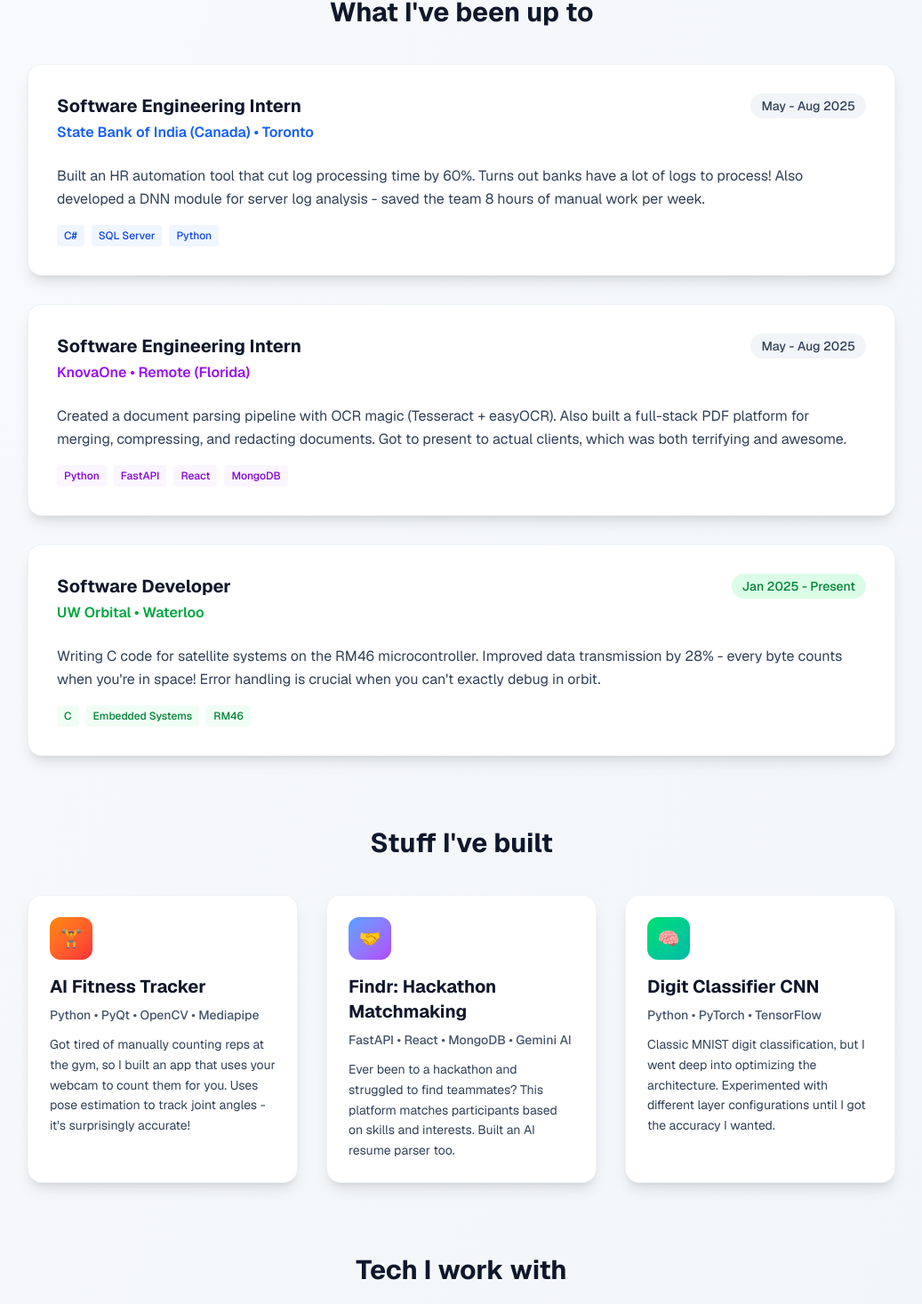
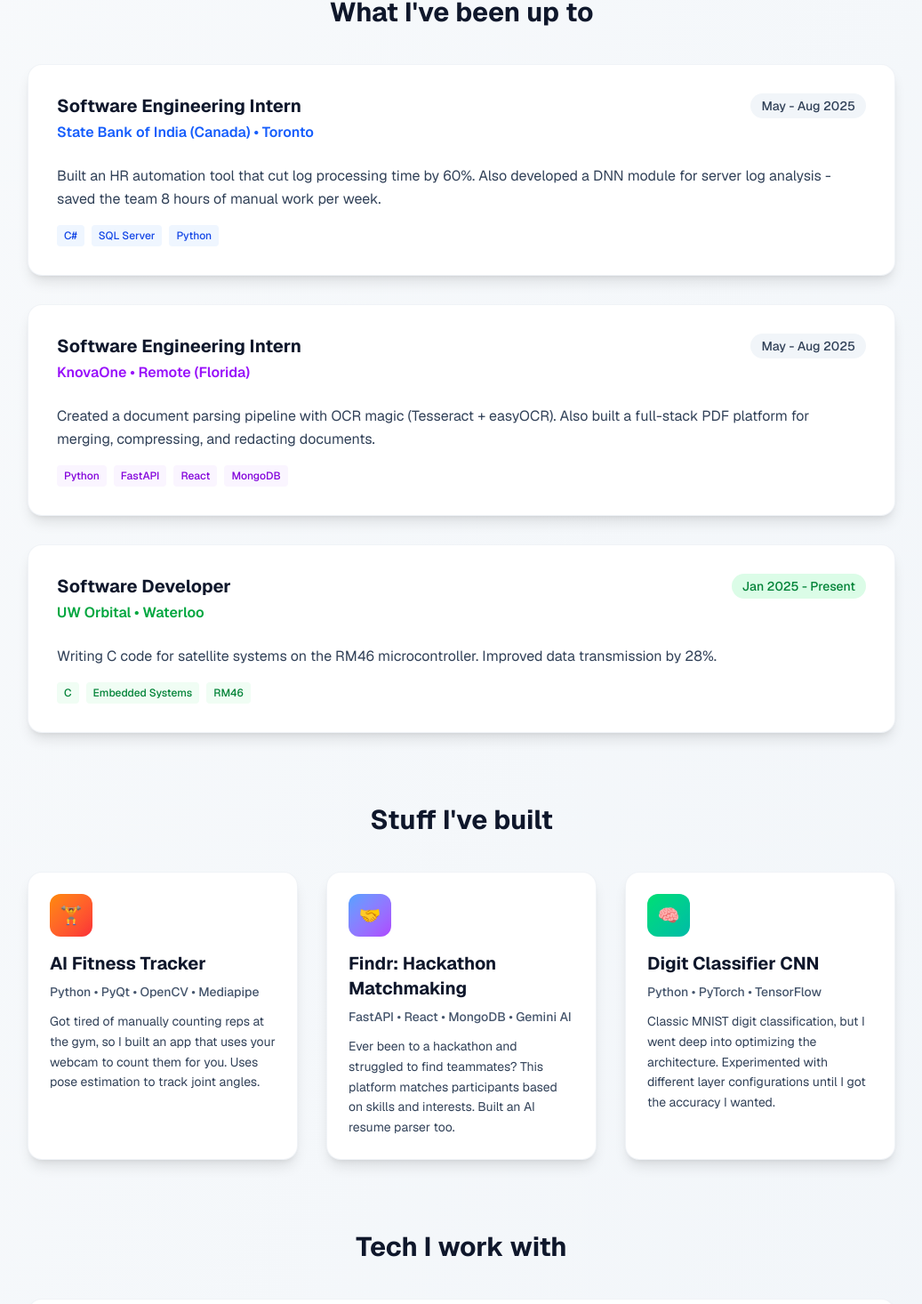
Before and after one commit to VivaanChugh/my-app, a Next.js app: page / in a window 1280 px wide. Shown: the part 584-2050 px from the top of the page at 89% size, without its empty margins (121-1158 px from the left). Built offline with nearby package versions, Linux system fonts and the light colour scheme.

Commit message:
Update page.tsx

```diff
--- a/app/page.tsx
+++ b/app/page.tsx
@@ -48,8 +48,7 @@ export default function Home() {
                 </span>
               </div>
               <p className="text-slate-700 leading-relaxed">
-                Built an HR automation tool that cut log processing time by 60%. Turns out banks have a lot of logs to
-                process! Also developed a DNN module for server log analysis - saved the team 8 hours of manual work per
+                Built an HR automation tool that cut log processing time by 60%. Also developed a DNN module for server log analysis - saved the team 8 hours of manual work per
                 week.
               </p>
               <div className="flex flex-wrap gap-2 mt-4">
@@ -71,8 +70,7 @@ export default function Home() {
               </div>
               <p className="text-slate-700 leading-relaxed">
                 Created a document parsing pipeline with OCR magic (Tesseract + easyOCR). Also built a full-stack PDF
-                platform for merging, compressing, and redacting documents. Got to present to actual clients, which was
-                both terrifying and awesome.
+                platform for merging, compressing, and redacting documents.
               </p>
               <div className="flex flex-wrap gap-2 mt-4">
                 <span className="bg-purple-50 text-purple-700 px-2 py-1 rounded text-xs font-medium">Python</span>
@@ -93,8 +91,7 @@ export default function Home() {
                 </span>
               </div>
               <p className="text-slate-700 leading-relaxed">
-                Writing C code for satellite systems on the RM46 microcontroller. Improved data transmission by 28% -
-                every byte counts when you're in space! Error handling is crucial when you can't exactly debug in orbit.
+                Writing C code for satellite systems on the RM46 microcontroller. Improved data transmission by 28%.
               </p>
               <div className="flex flex-wrap gap-2 mt-4">
                 <span className="bg-green-50 text-green-700 px-2 py-1 rounded text-xs font-medium">C</span>
@@ -120,7 +117,7 @@ export default function Home() {
               <p className="text-slate-600 text-sm mb-3 font-medium">Python • PyQt • OpenCV • Mediapipe</p>
               <p className="text-slate-700 text-sm leading-relaxed">
                 Got tired of manually counting reps at the gym, so I built an app that uses your webcam to count them
-                for you. Uses pose estimation to track joint angles - it's surprisingly accurate!
+                for you. Uses pose estimation to track joint angles.
               </p>
             </div>
 
```
